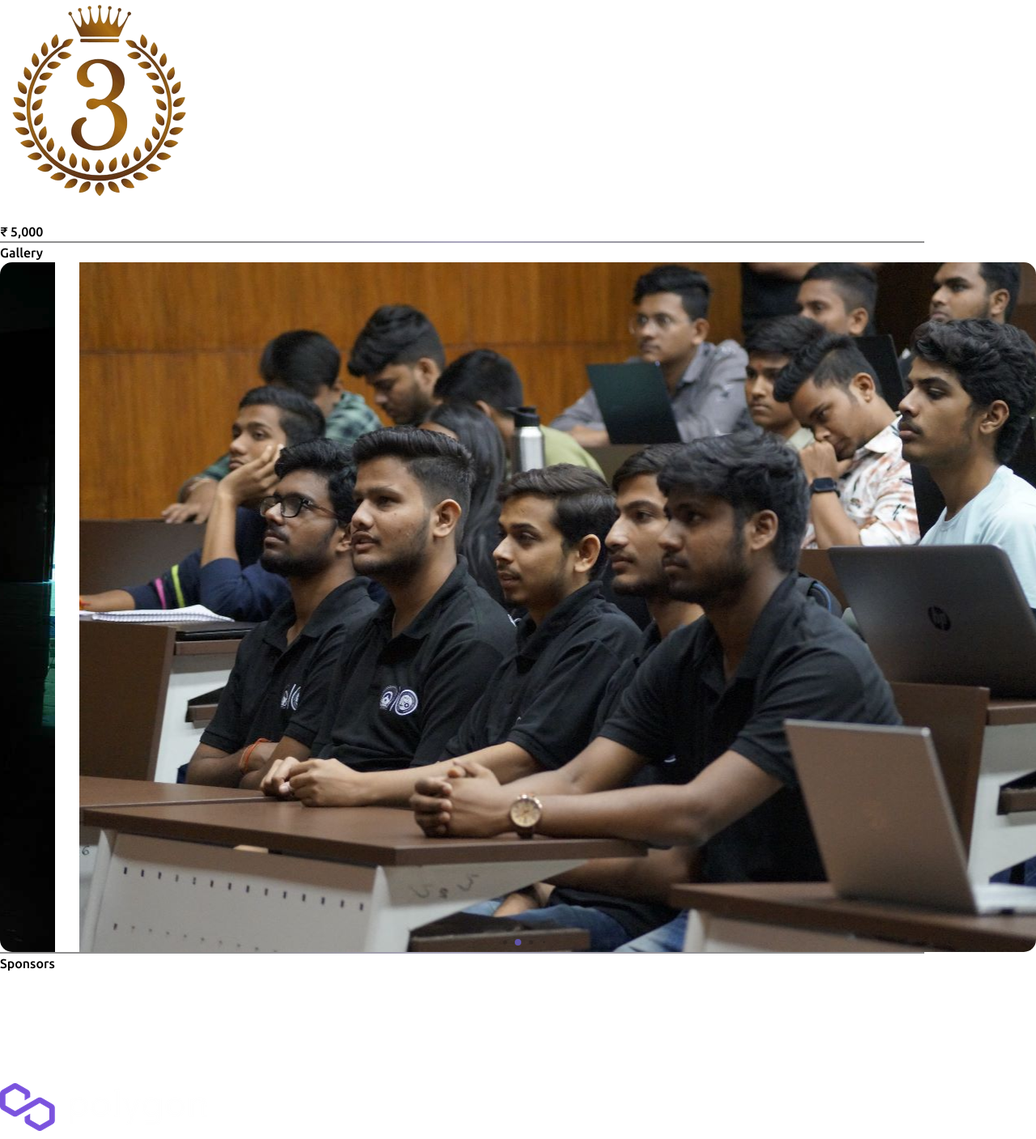
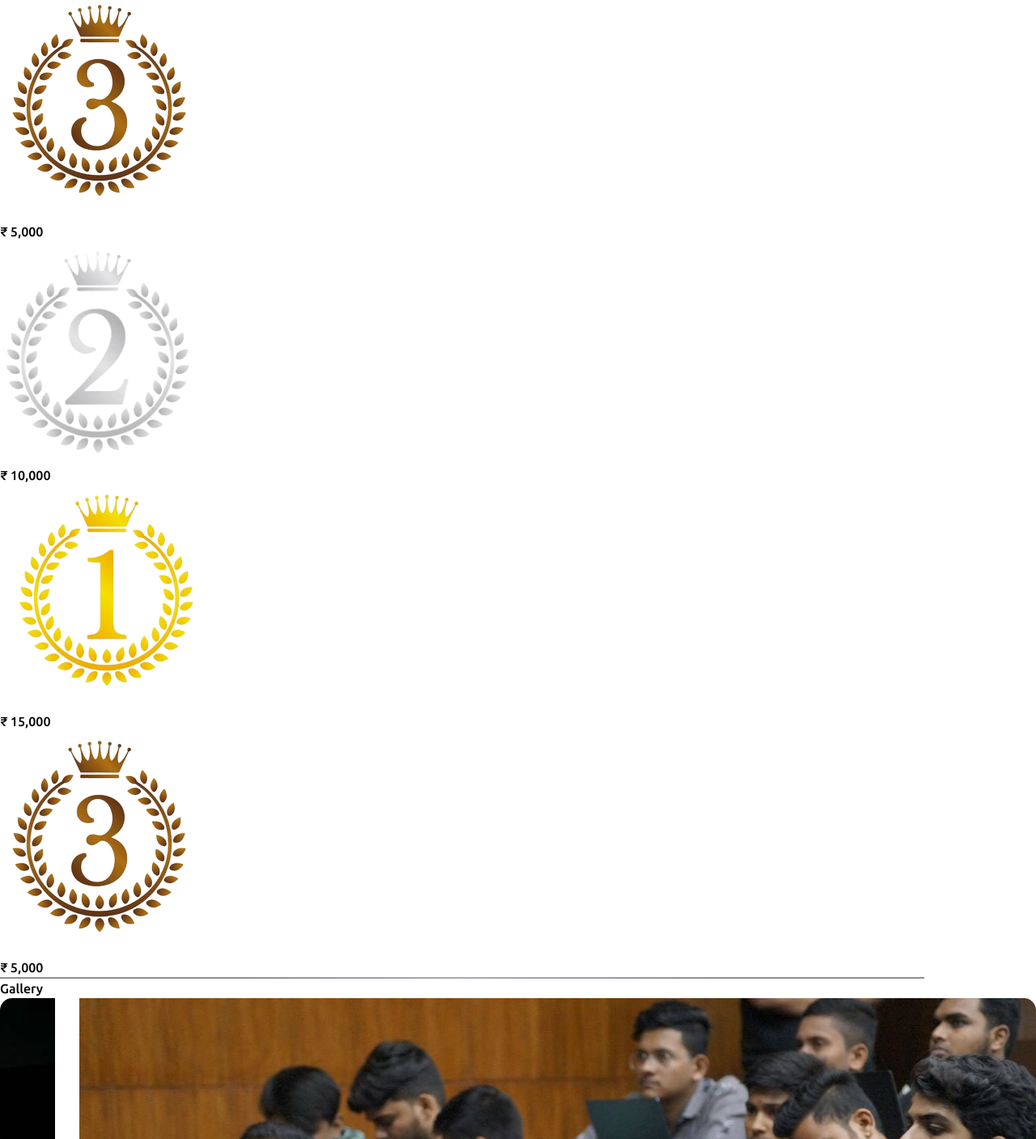
Before and after one commit to pm-8/Version-Beta-Main, a React (Vite) app: page / in a window 1280 px wide. Shown: the part 4459-5866 px from the top of the page at 81% size. Built offline with nearby package versions, Linux system fonts and the light colour scheme.

Commit message:
Update Prizes.jsx

```diff
--- a/src/Components/Prizes.jsx
+++ b/src/Components/Prizes.jsx
@@ -4,18 +4,32 @@ const Prizes = () => {
       <h1 className="text-[#897be2] text-center text-[45px] uppercase font-bold hover:scale-110 transition-transform duration-300">
         Prizes
       </h1>
-      <div className="mt-10 mx-auto flex flex-col gap-20">
+      <div className="mt-10 mx-auto flex flex-col gap-20 md:hidden">
         <div className="flex flex-col gap-2 items-center">
           <img src="/Images/gold.png" alt=""className="hover:scale-110 transition-transform duration-300" />
-          <p className="text-[50px] text-[#bbb] hover:scale-110 transition-transform duration-300">₹ 15,000</p>
+          <p className="text-[2.5rem] text-[#808080] hover:scale-110 transition-transform duration-300">₹ 15,000</p>
         </div>
         <div className="flex flex-col gap-2 items-center">
-          <img src="/Images/silver.png" alt="" className="hover:scale-110 transition-transform duration-300"/>
-          <p className="text-[50px] text-[#bbb] hover:scale-110 transition-transform duration-300">₹ 10,000</p>
+          <img src="/Images/silver.png" alt="" className="hover:scale-110 transition-transform duration-300 ml-4"/>
+          <p className="text-[2.5rem] text-[#808080] hover:scale-110 transition-transform duration-300">₹ 10,000</p>
         </div>
         <div className="flex flex-col gap-2 items-center">
-          <img src="/Images/bronze.png" alt="" className="hover:scale-110 transition-transform duration-300" />
-          <p className="text-[50px] text-[#bbb] hover:scale-110 transition-transform duration-300">₹ 5,000</p>
+          <img src="/Images/bronze.png" alt="" className="hover:scale-110 transition-transform duration-300 ml-4" />
+          <p className="text-[2.5rem] text-[#808080] hover:scale-110 transition-transform duration-300">₹ 5,000</p>
+        </div>
+      </div>
+      <div className="mt-10 mx-auto gap-10 hidden md:flex lg:flex xl:flex">
+        <div className="flex flex-col items-center">
+          <img src="/Images/silver.png" alt="" className="scale-75 hover:scale-90 transition-transform duration-300" />
+          <p className="text-[2.5rem] md:text-[2rem] mr-4 text-[#808080] hover:scale-110 transition-transform duration-300">₹ 10,000</p>
+        </div>
+        <div className="flex flex-col gap-2 items-center">
+          <img src="/Images/gold.png" alt="" className="scale-110 hover:scale-125 transition-transform duration-300"/>
+          <p className="text-[3.5rem] md:text-[2rem] text-[#808080] hover:scale-110 transition-transform duration-300">₹ 15,000</p>
+        </div>
+        <div className="flex flex-col items-center">
+          <img src="/Images/bronze.png" alt="" className="scale-75 hover:scale-90 transition-transform duration-300" />
+          <p className="text-[2.5rem] md:text-[2rem] text-[#808080] hover:scale-110 transition-transform duration-300">₹ 5,000</p>
         </div>
       </div>
     </div>
```
